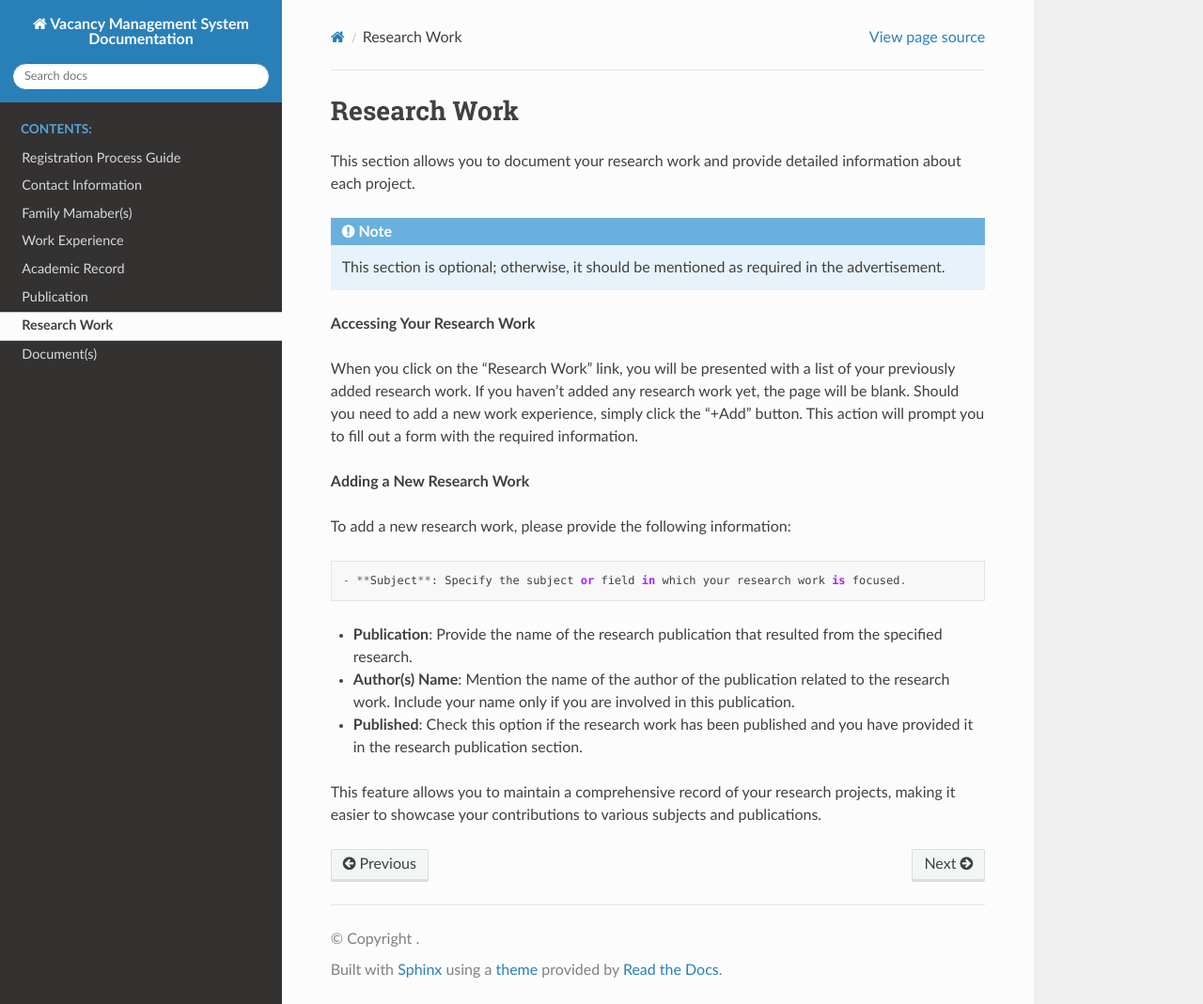
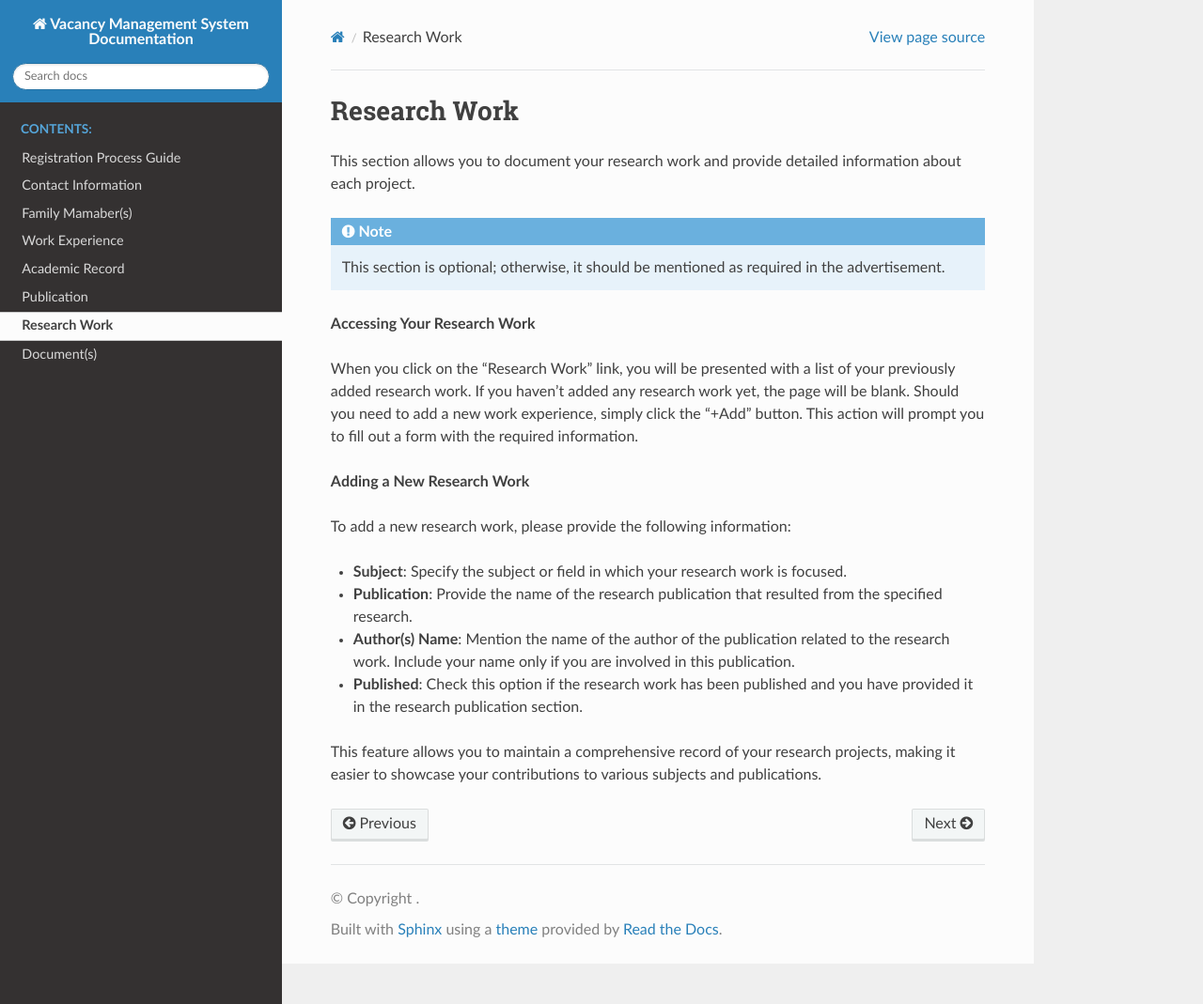
Before and after one commit to w38g0ru/vms, a Sphinx documentation site: the page built from docs/research.rst, in a window 1280 px wide and 1069 px high. Shown: the whole window at 94% size. Built offline with Sphinx 7.4.7 and the Read the Docs theme 2.0.0, drawn with Linux system fonts in a browser that asks for light colours; pages that are not in the unit, such as notebooks, are missing from menus.

```diff
--- a/docs/research.rst
+++ b/docs/research.rst
@@ -12,7 +12,7 @@ When you click on the "Research Work" link, you will be presented with a list of
 
 **Adding a New Research Work**
 
-To add a new research work,  please provide the following information::
+To add a new research work,  please provide the following information:
 
 - **Subject**: Specify the subject or field in which your research work is focused.
 
```
